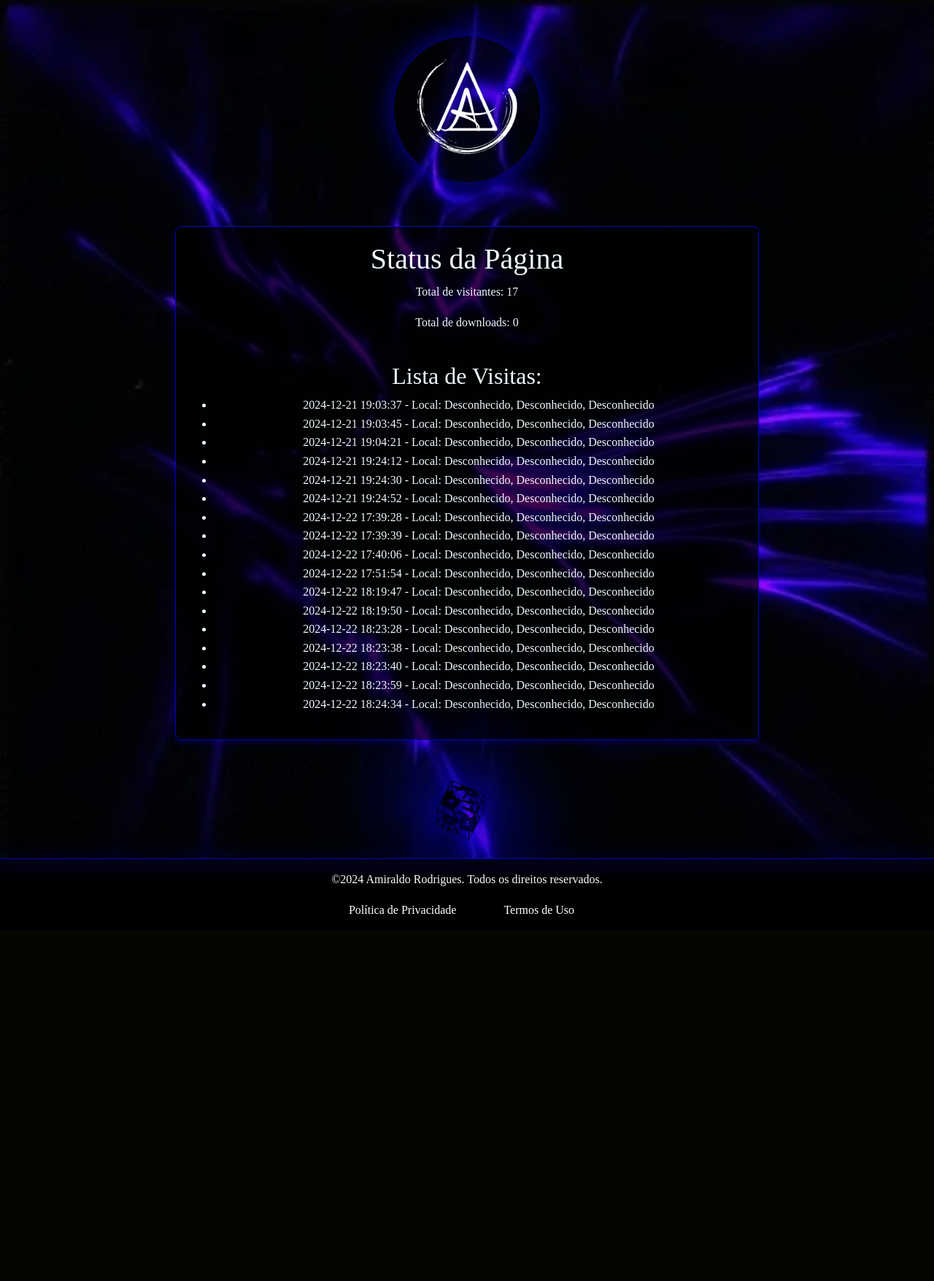
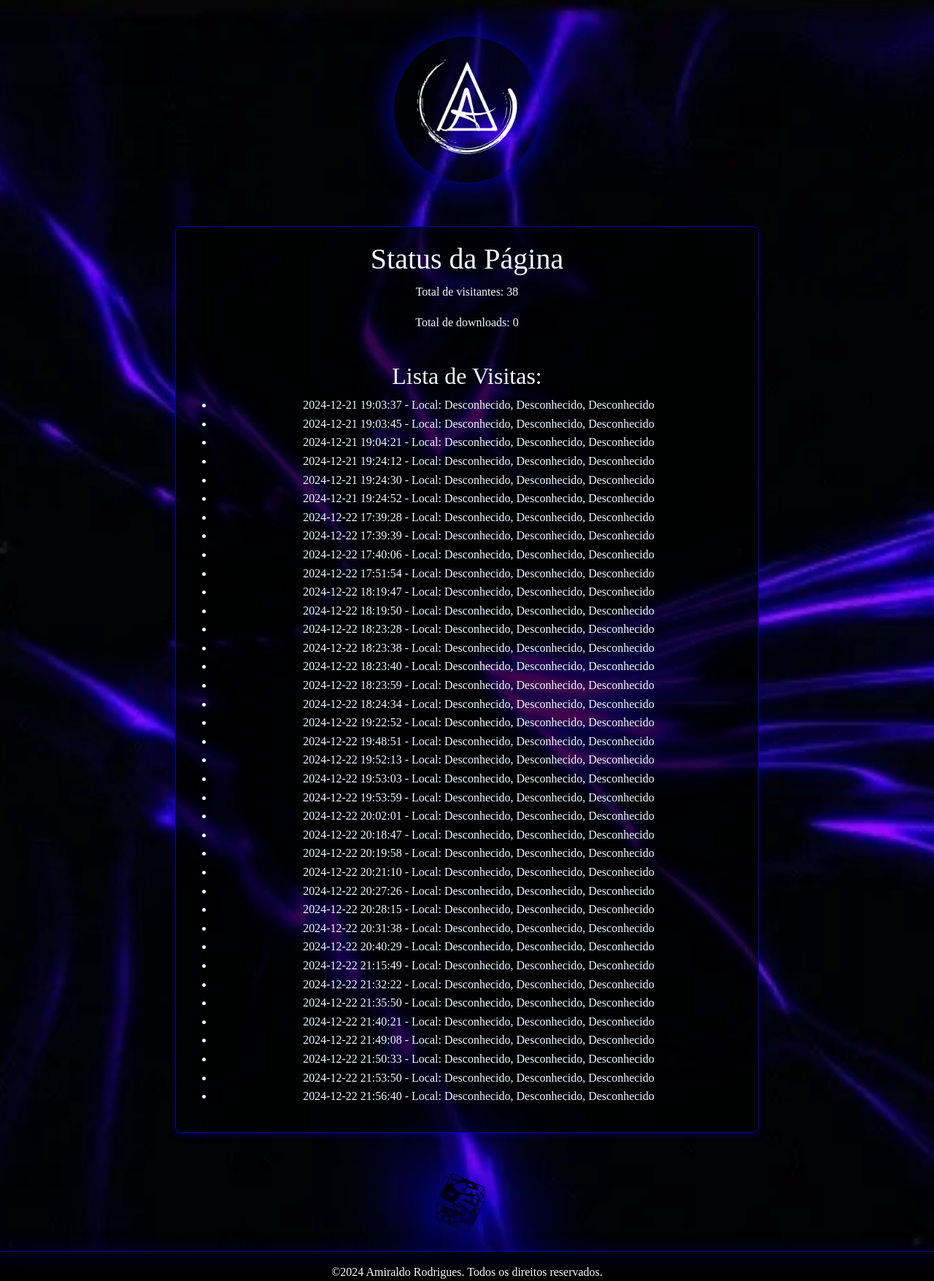
Before and after one commit to mrld-rodrigues/dreamwalkerplane, a Flask app: page /status in a window 1280 px wide. Shown: the top 1755 px of the page at 73% size. Before the commit the page ends 1252 px from the top, so only its background shows below. Run offline with Flask 3, Linux system fonts and the light colour scheme; some libraries are stand-ins or nearby versions.

Commit message:
fix page black_

```diff
--- a/app.py
+++ b/app.py
@@ -2,6 +2,7 @@
 
 from flask import Flask, flash, render_template, redirect, request, send_from_directory, url_for
 import requests
+from flask_recaptcha import ReCaptcha
 from control.email_function import send_email, Contato
 import os
 from dotenv import load_dotenv
@@ -16,9 +17,13 @@ app = Flask(__name__)
 app.secret_key = os.getenv('SECRET_KEY')
 
 
-# Garantir que as variáveis de ambiente estejam no app.config
-app.config['HCAPTCHA_SITE_KEY'] = os.getenv('HCAPTCHA_SITE_KEY')
-app.config['HCAPTCHA_SECRET_KEY'] = os.getenv('HCAPTCHA_SECRET_KEY')
+# Configura as chaves do ReCaptcha no app.config
+app.config['RECAPTCHA_SITE_KEY'] = os.getenv('RECAPTCHA_SITE_KEY')
+app.config['RECAPTCHA_SECRET_KEY'] = os.getenv('RECAPTCHA_SECRET_KEY')
+
+
+# Inicializa o ReCaptcha
+recaptcha = ReCaptcha(app=app)
 
 
 # Inicializa o contador ao iniciar o app
@@ -45,9 +50,10 @@ def sonhar():
 
 @app.route('/mapa')
 def mapa():
-    hcaptcha_site_key = app.config['HCAPTCHA_SITE_KEY']
-    print(hcaptcha_site_key)
-    return render_template('mapa.html', hcaptcha_site_key=hcaptcha_site_key)
+    recaptcha_site_key = app.config['RECAPTCHA_SITE_KEY']
+    recaptcha_secret_key = app.config['RECAPTCHA_SECRET_KEY']
+    print(recaptcha_site_key, recaptcha_secret_key)
+    return render_template('mapa.html', recaptcha_site_key=recaptcha_site_key)
 
 
 @app.route('/termosuso')
@@ -64,7 +70,25 @@ def politica():
 def send():
     if request.method == 'POST':
 
-        # Captura os dados do formulário antes da verificação do hCaptcha
+        # Recebe o token do Turnstile
+        turnstile_token = request.form['cf-turnstile-response']
+
+        # Pegue o token reCAPTCHA enviado pelo formulário
+        turnstile_token = request.form['cf-turnstile-response']
+        recaptcha_secret_key = app.config['RECAPTCHA_SECRET_KEY']
+
+
+
+        # Validação da resposta no Cloudflare
+        verification_url = 'https://challenges.cloudflare.com/turnstile/v0/siteverify'
+        response = requests.post(verification_url, data={
+            'secret': recaptcha_secret_key,
+            'response': turnstile_token
+        })
+
+        result = response.json()
+
+
         nome = request.form.get('name', '')   # Garantimos que sempre terá um valor,
         email = request.form.get('email', '') # mesmo que seja uma string vazia
         mensagem = request.form.get('message', '')
@@ -72,18 +96,25 @@ def send():
 
 
         # Se o hCaptcha for validado, continua o processamento do formulário
-        nome = request.form['name']
-        email = request.form['email']
-        mensagem = request.form['message']
-        contato = Contato(nome, email, mensagem)
+        if result.get('success'):
+            nome = request.form['name']
+            email = request.form['email']
+            mensagem = request.form['message']
+            contato = Contato(nome, email, mensagem)
 
-        try:
-            send_email(contato)  # Envia o e-mail com os dados do contato
-            flash('Mensagem enviada! Obrigado!', 'success')  # Flash de sucesso
-        except Exception as e:
-            flash(f'Erro de envio: {str(e)}', 'danger')  # Flash de erro em caso de falha no envio
+            try:
+                send_email(contato)  # Envia o e-mail com os dados do contato
+                flash('Mensagem enviada! Obrigado!', 'success')  # Flash de sucesso
+            except Exception as e:
+                flash(f'Erro de envio: {str(e)}', 'danger')
+                return redirect(url_for('mapa')) # Flash de erro em caso de falha no envio
+        else:
+            # Se o reCAPTCHA falhar, exiba uma mensagem de erro
+            flash('Falha na verificação do reCAPTCHA. Tente novamente.', 'danger')
+            return redirect(url_for('mapa'))
 
-    return redirect(url_for('index'))  # Redireciona para a página inicial após o envio
+    return redirect(url_for('index'))
+
 
 
 """
--- a/contador.txt
+++ b/contador.txt
@@ -1,5 +1,5 @@
 downloads: 0
-visitantes: 17
+visitantes: 38
 visitas:
 - data: '2024-12-21 19:03:37'
   local: Desconhecido, Desconhecido, Desconhecido
@@ -35,3 +35,45 @@ visitas:
   local: Desconhecido, Desconhecido, Desconhecido
 - data: '2024-12-22 18:24:34'
   local: Desconhecido, Desconhecido, Desconhecido
+- data: '2024-12-22 19:22:52'
+  local: Desconhecido, Desconhecido, Desconhecido
+- data: '2024-12-22 19:48:51'
+  local: Desconhecido, Desconhecido, Desconhecido
+- data: '2024-12-22 19:52:13'
+  local: Desconhecido, Desconhecido, Desconhecido
+- data: '2024-12-22 19:53:03'
+  local: Desconhecido, Desconhecido, Desconhecido
+- data: '2024-12-22 19:53:59'
+  local: Desconhecido, Desconhecido, Desconhecido
+- data: '2024-12-22 20:02:01'
+  local: Desconhecido, Desconhecido, Desconhecido
+- data: '2024-12-22 20:18:47'
+  local: Desconhecido, Desconhecido, Desconhecido
+- data: '2024-12-22 20:19:58'
+  local: Desconhecido, Desconhecido, Desconhecido
+- data: '2024-12-22 20:21:10'
+  local: Desconhecido, Desconhecido, Desconhecido
+- data: '2024-12-22 20:27:26'
+  local: Desconhecido, Desconhecido, Desconhecido
+- data: '2024-12-22 20:28:15'
+  local: Desconhecido, Desconhecido, Desconhecido
+- data: '2024-12-22 20:31:38'
+  local: Desconhecido, Desconhecido, Desconhecido
+- data: '2024-12-22 20:40:29'
+  local: Desconhecido, Desconhecido, Desconhecido
+- data: '2024-12-22 21:15:49'
+  local: Desconhecido, Desconhecido, Desconhecido
+- data: '2024-12-22 21:32:22'
+  local: Desconhecido, Desconhecido, Desconhecido
+- data: '2024-12-22 21:35:50'
+  local: Desconhecido, Desconhecido, Desconhecido
+- data: '2024-12-22 21:40:21'
+  local: Desconhecido, Desconhecido, Desconhecido
+- data: '2024-12-22 21:49:08'
+  local: Desconhecido, Desconhecido, Desconhecido
+- data: '2024-12-22 21:50:33'
+  local: Desconhecido, Desconhecido, Desconhecido
+- data: '2024-12-22 21:53:50'
+  local: Desconhecido, Desconhecido, Desconhecido
+- data: '2024-12-22 21:56:40'
+  local: Desconhecido, Desconhecido, Desconhecido
--- a/static/script.js
+++ b/static/script.js
@@ -52,3 +52,14 @@ form.addEventListener("submit", (event) => {
     btnEnviarLoader.style.display = "block";
     btnEnviar.style.display = "none";
 })
+
+
+
+function onloadTurnstileCallback() {
+    turnstile.render('#my-turnstile', {
+        sitekey: '<hcaptcha_site_key>',
+        callback: function(token) {
+            console.log(`Challenge Success ${token}`);
+        },
+    });
+}
--- a/templates/contos.html
+++ b/templates/contos.html
@@ -91,7 +91,7 @@
                             o medo do isolamento e a busca pela união.
                         </p>
                         <div id="link_download">
-                            <a href="{{ url_for('download_file', filename='conto_002.pdf') }}" class="link" download>Download</a>
+                            <a href="{{ url_for('download_file', filename='conto_002.pdf') }}" target="_blank" class="link" download>Download</a>
                             <a href="https://pay.hotmart.com/N97161396X" target="_blank">Comprar</a>
                         </div>
 
@@ -111,7 +111,7 @@
                              sobre seu destino.
                         </p>
                         <div id="link_download">
-                            <a href="{{ url_for('download_file', filename='conto_001.pdf') }}">Download</a>
+                            <a href="{{ url_for('download_file', filename='conto_001.pdf') }}" target="_blank">Download</a>
                             <a href="https://pay.hotmart.com/I97161316I" target="_blank">Comprar</a>
                         </div>
                     </div>
@@ -131,7 +131,7 @@
                             forças com outros soldados se torna a chave para sua sobrevivência.
                         </p>
                         <div id="link_download">
-                            <a href="{{ url_for('download_file', filename='conto_000.pdf') }}">Download</a>
+                            <a href="{{ url_for('download_file', filename='conto_000.pdf') }}" target="_blank">Download</a>
                             <a href="https://pay.hotmart.com/B97156564N" target="_blank">Comprar</a>
                         </div>
                     </div>
```
Also changed, not shown: templates/mapa.html (+6 -6 lines).
